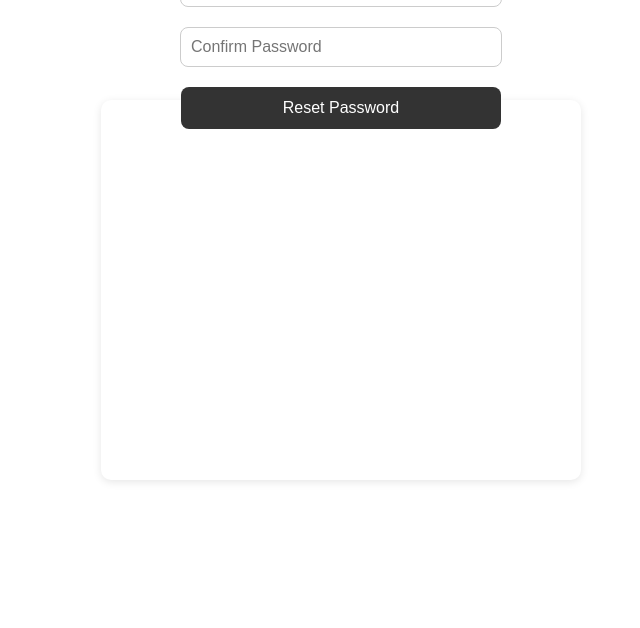
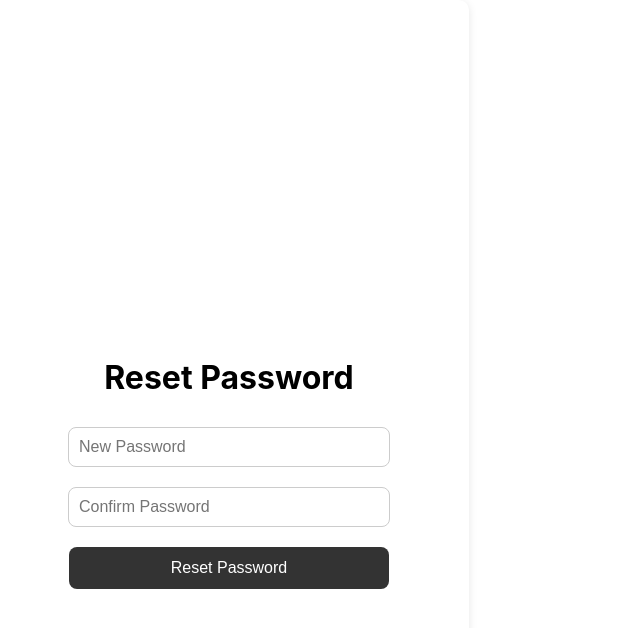
Before and after one commit to r2hz/FitnessHelper-Web, a React (Create React App) app: page /reset-password in a window 1280 px wide. Shown: the top 628 px of the page, without its empty margins (411-1051 px from the left). Built offline with nearby package versions, Linux system fonts and the light colour scheme.

Commit message:
Modify Reset Password CSS

```diff
--- a/src/ResetPassword.css
+++ b/src/ResetPassword.css
@@ -5,19 +5,18 @@
   background-color: #fff;  /* White background for the box */
   border-radius: 10px;  /* Rounded corners */
   box-shadow: 0px 2px 8px rgba(0, 0, 0, 0.1);  /* Soft shadow */
-    margin-left:40%;
-    height: 300px;
-    margin-top: 100px;
+  margin: 0 auto;  /* Centers the box horizontally */
+  height: auto;  /* Remove fixed height */
+  margin-top: 0;  /* Remove margin-top to allow for natural centering */
 }
-
 
 .reset-password-container {
   display: flex;
   flex-direction: column;
   align-items: center;
   justify-content: center;
-    height: 100vh; /* Full screen height */
-    margin-top: -540px;
+  min-height: 100vh; /* Full screen height */
+  padding: 20px;  /* Add padding for mobile devices */
 }
 
 .reset-password-title {
@@ -27,22 +26,24 @@
 }
 
 .input-field {
-    width: 300px;
+  width: 100%;  /* Set to 100% to fill the available width */
+  max-width: 300px;  /* Limit width to ensure it doesn’t stretch too much */
   padding: 10px;
   margin: 10px 0;
   border: 1px solid #ccc;
-    border-radius: 8px; /* Rounded corners */
+  border-radius: 8px;  /* Rounded corners */
   font-size: 16px;
 }
 
 .submit-button {
-    width: 320px;
+  width: 100%;  /* Set to 100% to fill available width */
+  max-width: 320px;  /* Limit width */
   padding: 12px;
   margin-top: 10px;
   background-color: #333;
   color: #fff;
   border: none;
-    border-radius: 8px; /* Rounded corners */
+  border-radius: 8px;  /* Rounded corners */
   font-size: 16px;
   cursor: pointer;
   transition: background-color 0.3s ease;
@@ -53,6 +54,6 @@
 }
 
 .message {
-    color: red;
+  color: greenyellow;
   margin-bottom: 20px;
 }
```
Lines whose indentation alone changed are shown as unchanged.
